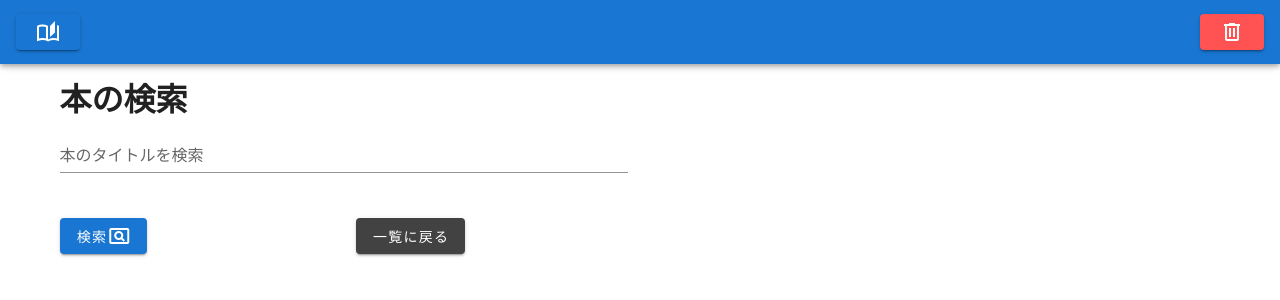
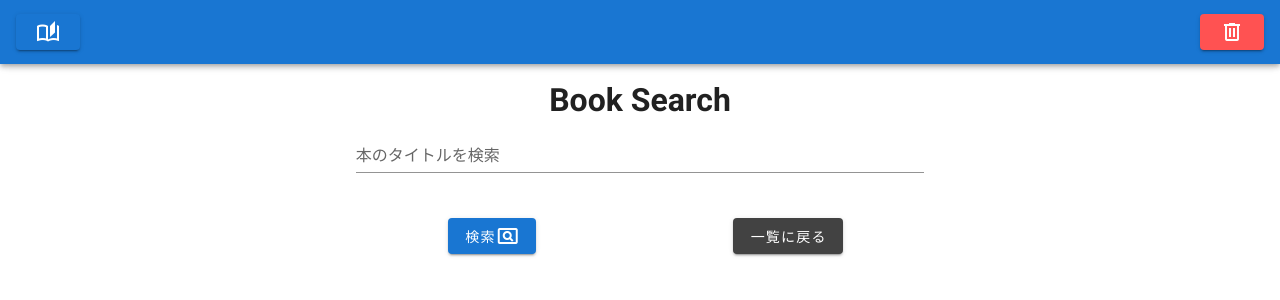
Before and after one commit to tomosuke-art/VueBook, a Vue app in the folder bookapp/: page /search in a window 1280 px wide. Shown: the top 300 px of the page. Built offline with nearby package versions, Linux system fonts and the light colour scheme.

Commit message:
UI微調整

```diff
--- a/bookapp/src/pages/BookEdit.vue
+++ b/bookapp/src/pages/BookEdit.vue
@@ -9,9 +9,9 @@
             </v-col>
             <v-col cols="8">
               <v-card-title>
-                タイトル :{{ book.title }}
+                {{ book.title }}
               </v-card-title>
-              読んだ日:
+              Date:
               <!-- カレンダー表示(日本語で) -->
               <v-menu
                 v-model="menu"
@@ -37,7 +37,7 @@
                 </v-date-picker>
 
               </v-menu>
-              感想:<v-textarea
+               BookMemo:<v-textarea
               class="mx-2" v-model="book.memo">
               {{ book.memo }}
               </v-textarea>
--- a/bookapp/src/pages/BookIndex.vue
+++ b/bookapp/src/pages/BookIndex.vue
@@ -1,5 +1,5 @@
 <template>
-  <div><h1 style="text-align:center">読んだ本の一覧</h1>
+  <div><h1 style="text-align:center">BookList</h1>
     <v-row>
       <v-col cols="6">
         <v-btn color="primary" to="/search">
@@ -16,14 +16,18 @@
             </v-col>
             <v-col cols="8">
               <v-card-title>{{ book.title }}</v-card-title>
-              読んだ日:{{book.readDate}}<br>
-              感想:{{book.memo}}
+              <v-icon>mdi-calendar-blank</v-icon>{{book.readDate}}<br>
+              <v-icon>mdi-message-bulleted</v-icon>{{book.memo}}
               <v-spacer></v-spacer>
               <v-card-actions>
                 <!-- edit/n番目 -->
                 <v-btn :to="{name: 'BookEdit' , params: {id: book.id}}"
                 color="indigo" fab small dark>
                  <v-icon>mdi-pencil</v-icon>
+                </v-btn>
+                <v-btn color="error"
+                 @click="deleteBook(index)">
+                  <v-icon>mdi-trash-can-outline</v-icon>
                 </v-btn>
               </v-card-actions>
             </v-col>
@@ -35,9 +39,14 @@
 </template>
 
 <script>
+// const key = 'books'
 export default {
+
   props:{
     books:Array
+  },
+  methods:{
+
   }
 }
 </script>
--- a/bookapp/src/pages/BookSearch.vue
+++ b/bookapp/src/pages/BookSearch.vue
@@ -1,6 +1,6 @@
 <template>
-  <div><h1>本の検索</h1>
-    <v-row>
+  <div class="search"><h1>Book Search</h1>
+    <v-row justify="center" align-content="center">
       <v-col cols="6">
         <v-text-field
         label="本のタイトルを検索"
@@ -8,7 +8,7 @@
         </v-text-field>
       </v-col>
     </v-row>
-    <v-row>
+    <v-row justify="center" align-content="center">
       <v-col cols="3">
         <v-btn
         color="primary"
@@ -102,5 +102,7 @@ export default {
 </script>
 
 <style>
-
+ .search{
+   text-align: center;
+ }
 </style>
```
